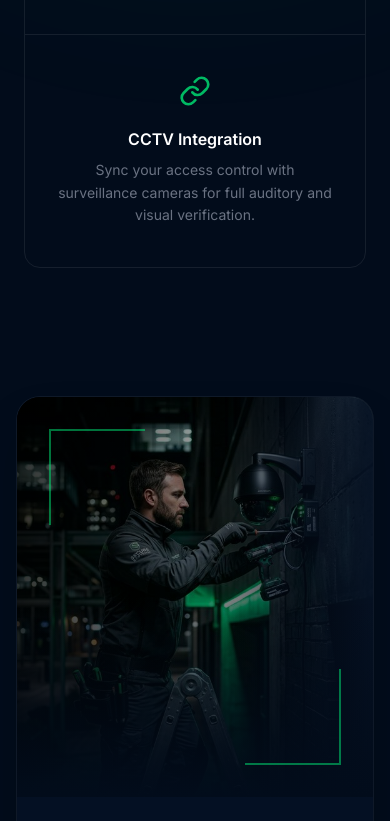
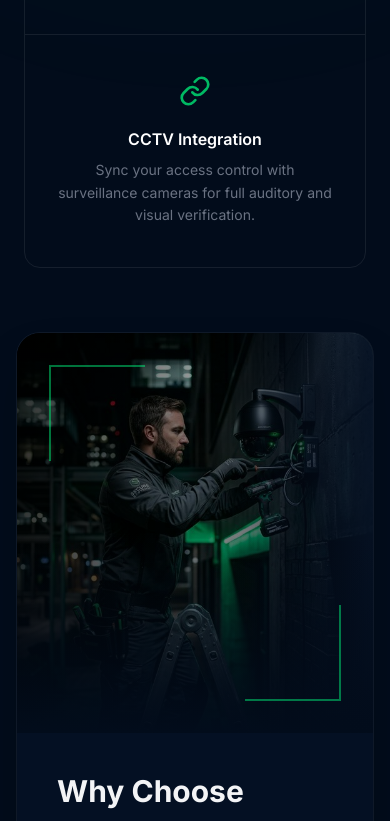
Before and after one commit to huzaifa-ahmed-dev/cypher-signal, a Next.js app: page / in a window 390 px wide. Shown: the part 2696-3517 px from the top of the page. Built offline with nearby package versions, Linux system fonts and the light colour scheme.

Commit message:
style: tighter mobile spacing between access control and why choose us sections

```diff
--- a/src/components/AccessControl.tsx
+++ b/src/components/AccessControl.tsx
@@ -32,7 +32,7 @@ const accessSolutions = [
 
 export default function AccessControl() {
   return (
-    <section id="access-control" className="py-16 md:py-24 bg-[#020C1B] relative overflow-hidden">
+    <section id="access-control" className="pt-16 pb-8 md:py-24 bg-[#020C1B] relative overflow-hidden">
       {/* Background decoration */}
       <div className="absolute top-1/2 left-1/2 -translate-x-1/2 -translate-y-1/2 w-[800px] h-[800px] bg-[#00E676]/5 rounded-full blur-[100px] pointer-events-none z-0"></div>
 
--- a/src/components/WhyChooseUs.tsx
+++ b/src/components/WhyChooseUs.tsx
@@ -14,7 +14,7 @@ const reasons = [
 
 export default function WhyChooseUs() {
   return (
-    <section id="why-us" className="bg-[#020C1B] relative overflow-hidden py-16 md:py-24">
+    <section id="why-us" className="bg-[#020C1B] relative overflow-hidden pt-8 pb-16 md:py-24">
       <div className="container mx-auto px-4 md:px-12 relative z-10">
         <div className="flex flex-col lg:flex-row bg-[#061225]/40 backdrop-blur-sm border border-white/5 rounded-3xl overflow-hidden shadow-2xl">
 
```
